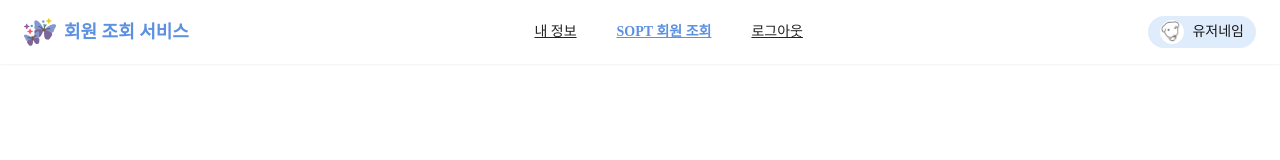
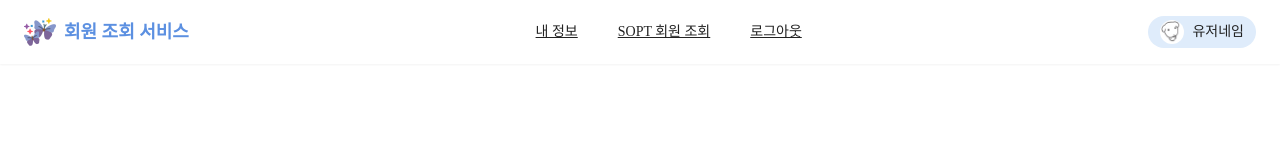
Before and after one commit to AT-SOPT-WEB/SoeunYoon, a React (Vite) app in the folder week4-assignment/: page / in a window 1280 px wide. Shown: the top 160 px of the page. Built offline with nearby package versions, Linux system fonts and the light colour scheme; a web font is replaced by a local one.

Commit message:
feat: 헤더에 페이지 이동 로직 추가

```diff
--- a/week4-assignment/src/layouts/Header.tsx
+++ b/week4-assignment/src/layouts/Header.tsx
@@ -1,7 +1,13 @@
+import { useLocation, useNavigate } from 'react-router-dom';
 import Logo from '../assets/logo.png';
 import Profile from '../assets/profile.jpg';
 
 export default function Header() {
+  const location = useLocation();
+  const navigate = useNavigate();
+
+  const isActive = (path: string) => location.pathname === path;
+
   return (
     <header className="fixed top-0 left-0 z-50 w-full bg-white shadow-sm px-6 py-4 flex items-center justify-between">
       <div className="flex items-center gap-2">
@@ -9,17 +15,37 @@ export default function Header() {
         <span className="text-darkSky font-bold text-lg">회원 조회 서비스</span>
       </div>
 
-      <nav className="flex gap-10">
-        <span className="underline text-black text-sm cursor-pointer">내 정보</span>
-        <span className="underline text-darkSky text-sm font-semibold cursor-pointer">
+      <nav className="flex gap-10 text-sm">
+        <span
+          onClick={() => navigate('/mypage/Info')}
+          className={`underline cursor-pointer ${
+            isActive('/mypage/Info') ? 'text-darkSky font-semibold' : 'text-black hover:text-darkSky-hover active:text-darkSky-active'
+          }`}
+        >
+          내 정보
+        </span>
+        <span
+          onClick={() => navigate('/mypage/search')}
+          className={`underline cursor-pointer ${
+            isActive('/mypage/search') ? 'text-darkSky font-semibold' : 'text-black hover:text-darkSky-hover active:text-darkSky-active'
+          }`}
+        >
           SOPT 회원 조회
         </span>
-        <span className="underline text-black text-sm cursor-pointer">로그아웃</span>
+        <span
+          onClick={() => {
+            localStorage.removeItem('accessToken');
+            navigate('/login');
+          }}
+          className="underline cursor-pointer text-black hover:text-darkSky-hover active:text-darkSky-active"
+        >
+        로그아웃
+        </span>
       </nav>
 
       <div className="flex items-center gap-2 px-3 py-1 rounded-full bg-lightSky">
         <img src={Profile} alt="profile" className="w-6 h-6 rounded-full" />
-        <span className="text-sm font-medium">유저네임</span>
+        <span className="text-sm font-medium text-black">유저네임</span>
       </div>
     </header>
   );
```
